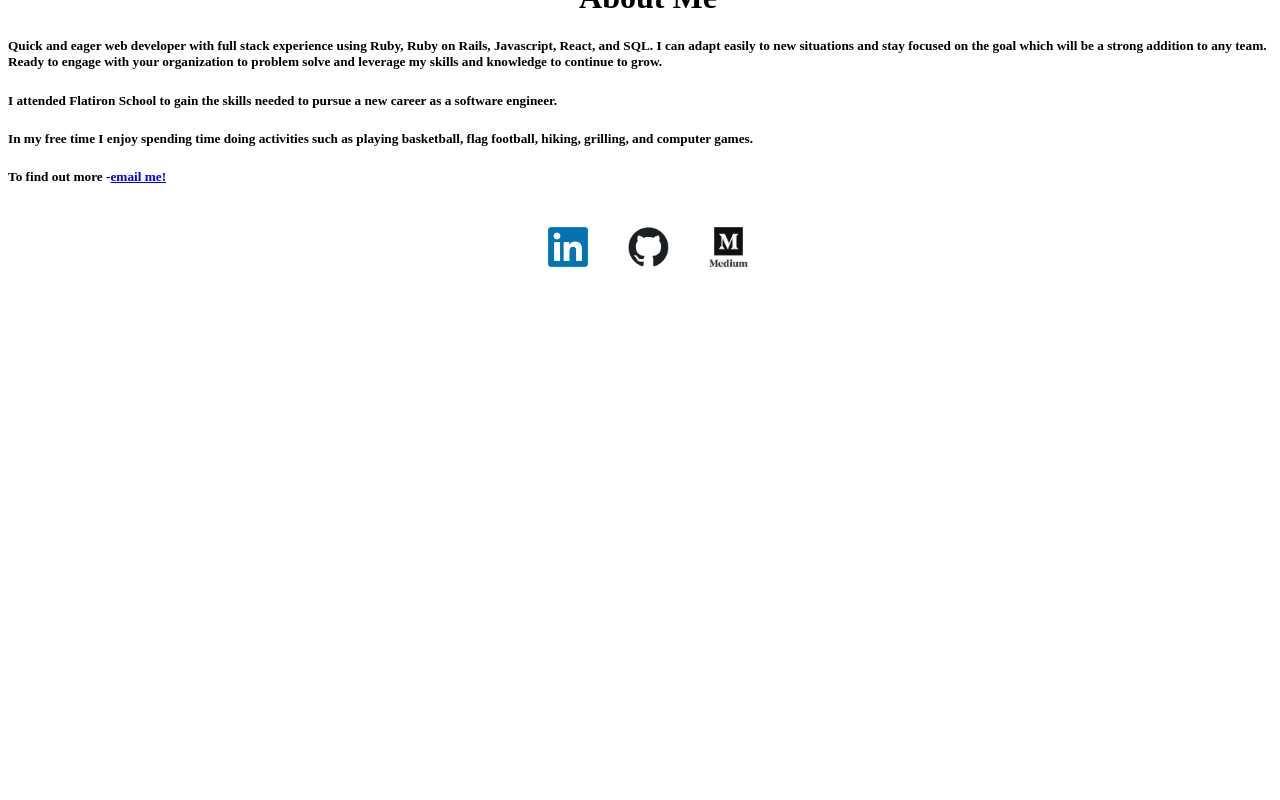
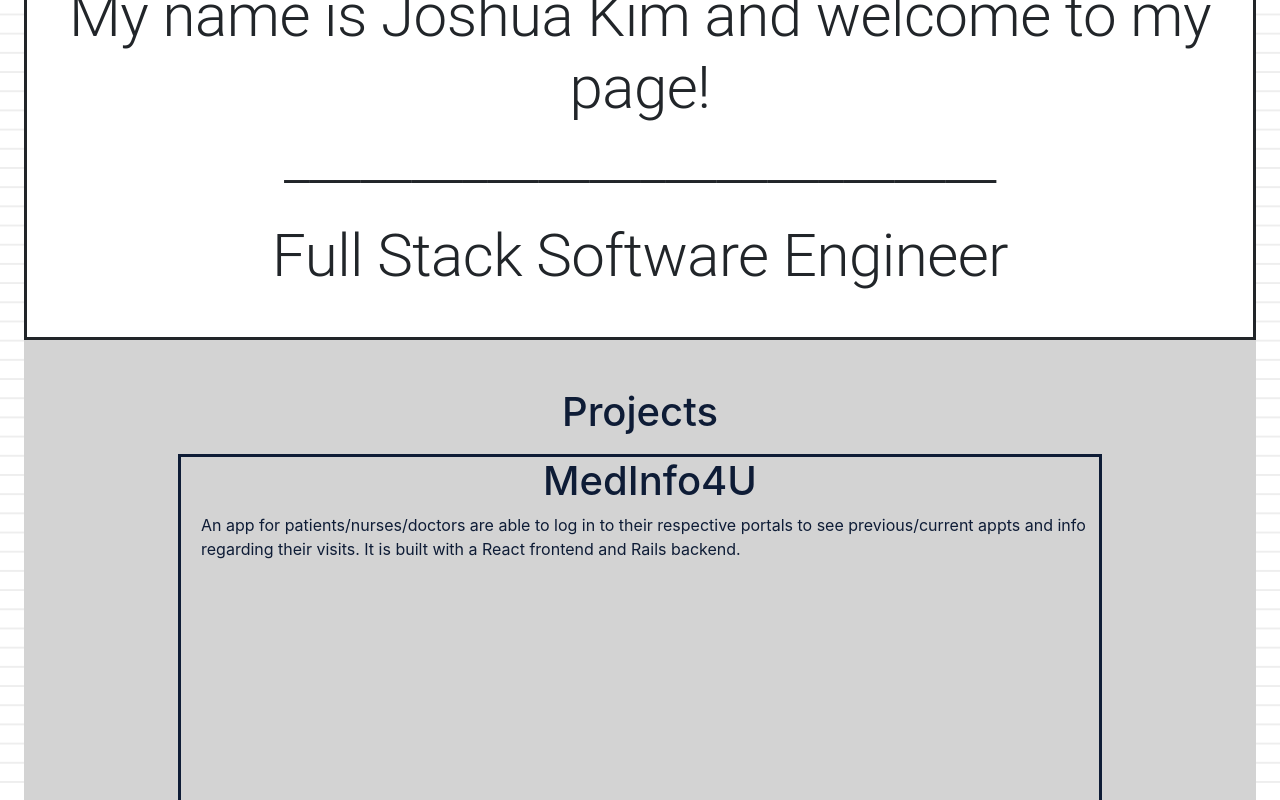
Before and after one commit to joshtkim/personal_website, a React (Create React App) app: page / in a window 1280 px wide. Shown: the part 140-940 px from the top of the page. Before the commit the page ends 906 px from the top, so only its background shows below. Built offline with nearby package versions, Linux system fonts and the light colour scheme.

Commit message:
newest update

```diff
--- a/src/NewApp.js
+++ b/src/NewApp.js
@@ -0,0 +1,48 @@
+import React from 'react';
+import { Container, Grid } from '@material-ui/core';
+import { makeStyles } from '@material-ui/core/styles';
+import './new/App.css'
+
+import Home from './new/components/Home/Home';
+import Projects from './new/components/Project/Projects';
+import AboutMe from './new/components/AboutMe/AboutMe';
+import Contact from './new/components/Contact/Contact';
+import PortNav from './new/components/PortNav/PortNav'
+
+const useStyles = makeStyles((theme) => ({
+  root: {
+    height: '100%',
+		width: '100%',
+		backgroundColor: 'lightgrey',
+  },
+
+}));
+
+function App() {
+
+	const classes = useStyles();
+
+	return (
+		<div className="App">
+			<PortNav/>
+			<Container>
+				<Grid container direction='column' alignItems='center' wrap="nowrap">
+					<Grid item xs={12}>
+						<Home />
+					</Grid>
+					<Grid item xs={12} className={classes.root}>
+						<Projects />
+					</Grid>
+					<Grid item xs={12}>
+						<AboutMe />
+					</Grid>
+					<Grid item xs={12} className={classes.root}>
+						<Contact />
+					</Grid>
+				</Grid>
+			</Container>
+		</div>
+	);
+}
+
+export default App;
--- a/src/index.js
+++ b/src/index.js
@@ -1,11 +1,11 @@
 import React from 'react';
 import ReactDOM from 'react-dom';
-import App from './App';
+import NewApp from './NewApp';
 import { BrowserRouter } from 'react-router-dom'
 
 ReactDOM.render(
   <BrowserRouter>
-    <App />
+    <NewApp />
   </BrowserRouter>,
   document.getElementById('root')
 );
--- a/src/new/components/Contact/Contact.js
+++ b/src/new/components/Contact/Contact.js
@@ -2,8 +2,6 @@ import React from 'react'
 import { Typography } from '@material-ui/core';
 import './Contact.css'
 import data from '../../info/data'
-import LinkedInIcon from '@material-ui/icons/LinkedIn';
-import GithubIcon from '@material-ui/icons/GitHub';
 
 const Contact = () => {
   console.log(data.socials)
--- a/src/new/info/data.js
+++ b/src/new/info/data.js
@@ -1,6 +1,6 @@
 import React from 'react';
-import linkedinlogo from '../assets/images/linkedin.png'
-import githublogo from '../assets/images/github.png'
+import linkedinlogo from '../images/linkedin.png'
+import githublogo from '../images/github.png'
 
 const data = {
 
```
